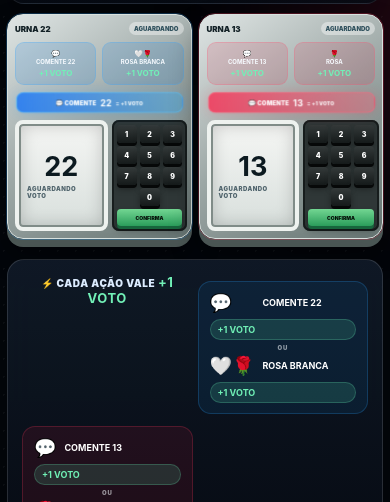
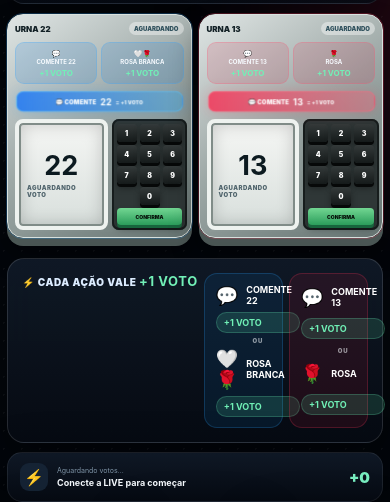
Before and after one commit to brabounico6-a/urna-live-tiktok, a website: page public/index.html in a window 390 px wide. Shown: the part 329-831 px from the top of the page. Drawn offline with nearby package versions, Linux system fonts and the light colour scheme.

Commit message:
Corrigir alinhamento dos avisos

```diff
--- a/public/index.html
+++ b/public/index.html
@@ -5,7 +5,7 @@
   <meta name="viewport" content="width=device-width, initial-scale=1, viewport-fit=cover">
   <meta name="theme-color" content="#05070d">
   <title>Urna Live Pro</title>
-  <link rel="stylesheet" href="/style.css?v=resume-fix-1"bg-glow glow-left"></div>
+  <link rel="stylesheet" href="/style.css?v=layout-fix-20"bg-glow glow-left"></div>
   <div class="bg-glow glow-right"></div>
   <div class="noise"></div>
 
--- a/public/style.css
+++ b/public/style.css
@@ -623,3 +623,79 @@ button,input,textarea{font:inherit}.hidden{display:none!important}
     font-size:8px !important;
   }
 }
+
+
+
+/* ===== FIX DEFINITIVO: AVISOS NA MESMA LINHA ===== */
+
+.quick-vote,
+.quick-vote-v2{
+  display:flex !important;
+  flex-direction:row !important;
+  flex-wrap:nowrap !important;
+  align-items:stretch !important;
+  justify-content:space-between !important;
+  gap:6px !important;
+  width:100% !important;
+}
+
+.quick-vote > .vote-rule,
+.quick-vote-v2 > .vote-rule{
+  flex:1 1 0 !important;
+  width:0 !important;
+  min-width:0 !important;
+  margin:0 !important;
+}
+
+/* avisos dentro das urnas */
+.vote-guide{
+  display:flex !important;
+  flex-direction:row !important;
+  flex-wrap:nowrap !important;
+  align-items:stretch !important;
+  gap:4px !important;
+  width:100% !important;
+}
+
+.vote-guide > div{
+  flex:1 1 0 !important;
+  width:0 !important;
+  min-width:0 !important;
+  margin:0 !important;
+  padding:5px 2px !important;
+
+  display:flex !important;
+  flex-direction:column !important;
+  align-items:center !important;
+  justify-content:center !important;
+  text-align:center !important;
+}
+
+.vote-guide b,
+.vote-guide strong{
+  white-space:nowrap !important;
+  overflow:hidden !important;
+  text-overflow:ellipsis !important;
+  max-width:100% !important;
+}
+
+@media(max-width:640px){
+  .quick-vote,
+  .quick-vote-v2{
+    grid-template-columns:none !important;
+    display:flex !important;
+    flex-direction:row !important;
+    flex-wrap:nowrap !important;
+  }
+
+  .vote-guide{
+    display:flex !important;
+    flex-direction:row !important;
+    flex-wrap:nowrap !important;
+  }
+
+  .vote-guide > div{
+    flex:1 1 50% !important;
+    width:50% !important;
+  }
+}
```
